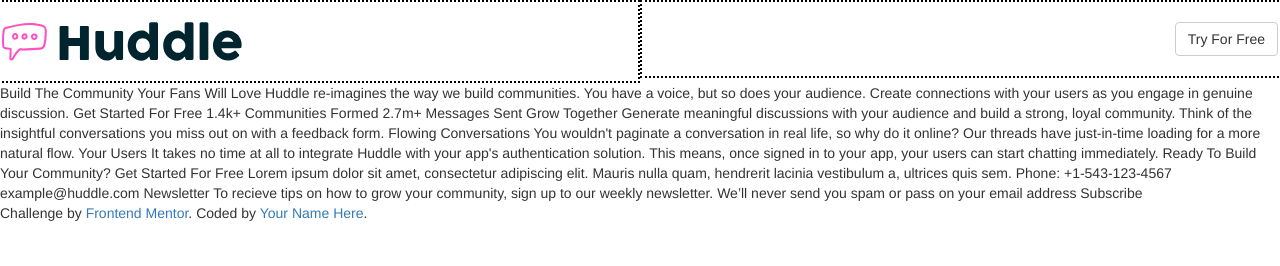
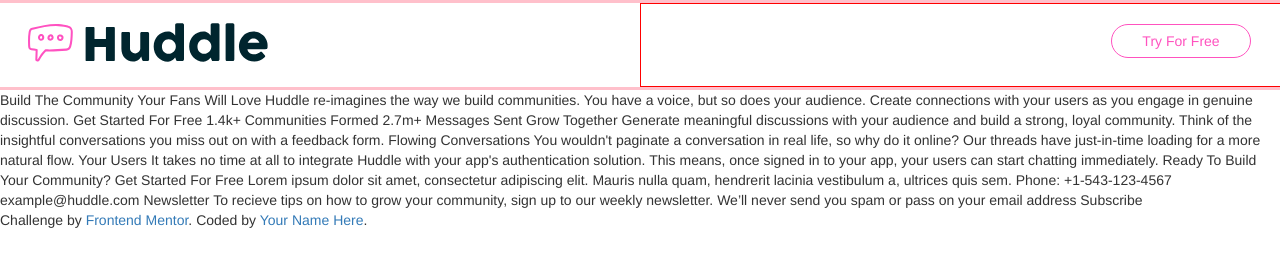
Before and after one commit to jasminegmp/huddle-landing-page-with-curved-sections, a plain HTML site: page index.html in a window 1280 px wide. Drawn offline with nearby package versions, Linux system fonts and the light colour scheme.

Commit message:
Row 1 complete

```diff
--- a/index.html
+++ b/index.html
@@ -6,28 +6,26 @@
 
   <link rel="icon" type="image/png" sizes="32x32" href="./images/favicon-32x32.png">
 
+  <!-- Needed for bootstrap support-->
+  <link href="css/bootstrap.css" rel="stylesheet" type="text/css"/>
+  <script src="https://ajax.googleapis.com/ajax/libs/jquery/1.12.4/jquery.min.js"></script>
+  <script src="js/bootstrap.js" type="text/javascript"></script>
+
   <link rel="stylesheet" href="index.css">
-
-  <!-- Needed for bootstrap support-->
-   <link href="css/bootstrap.css" rel="stylesheet" type="text/css"/>
-   <script src="https://ajax.googleapis.com/ajax/libs/jquery/1.12.4/jquery.min.js"></script>
-   <script src="js/bootstrap.js" type="text/javascript"></script>
+  <link rel="stylesheet" href="https://cdnjs.cloudflare.com/ajax/libs/font-awesome/4.7.0/css/font-awesome.min.css">
 
 
   <title>TEST!!!!!</title>
 
 </head>
 <body>
-  <!--navbar section-->
 
-
-
-  <div class="row">
+  <div class="row align-middle">
     <div class = "col-xs-6 logo">
       <img src= "images/logo.svg" alt = "huddle logo">
     </div>
     <div class = "col-xs-6 free-btn">
-      <button type="button" class="btn btn-default">Try For Free</button>
+      <button type="button" class="btn btn-default btn-md">Try For Free</button>
     </div>
   </div>
 
--- a/index.scss
+++ b/index.scss
@@ -1,4 +1,16 @@
 $margin: 20px;
+$pink: hsl(322, 100%, 66%);
+$cyan: hsl(192, 100%, 9%);
+$pale-blue: hsl(207, 100%, 98%);
+$default-font-size: 12px;
+$header-height: 6em;
+$small-btn-width: 10em;
+$large-btn-width: 40em;
+
+html{
+	font-size: 12px;
+}
+
 
 .free-btn{
 	text-align: right;
@@ -6,11 +18,31 @@
 	border: 1px solid red;
 }
 
+.btn{
+	border-radius: $margin * 2;
+	border: 1px solid $pink;
+	color: $pink;
+	width: $small-btn-width;
+}
+
 .logo{
 	padding:  $margin $margin $margin $margin*2;
-	border: 1px solid blue;
 }
 
 .col-xs-6 {
-	border: 2px dotted black;
+	//border: 2px dotted black;
+	height: $header-height;
 }
+
+.row{
+	border: 3px solid pink;
+
+	//padding: 0 $margin 0 $margin;
+}
+
+
+// desktop support
+@media screen and (min-width: 800px) {
+
+
+}
```
Also changed, not shown: index.css, 2 other files.
